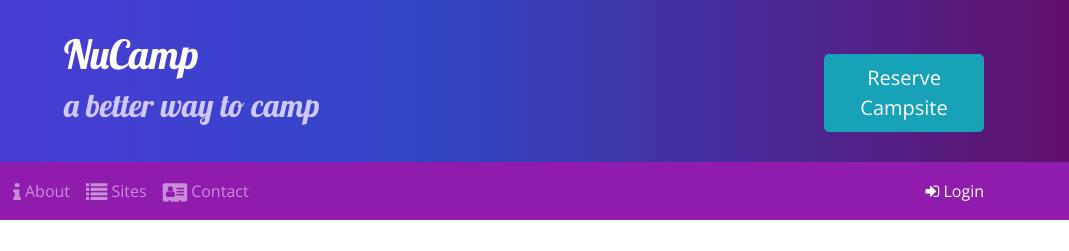
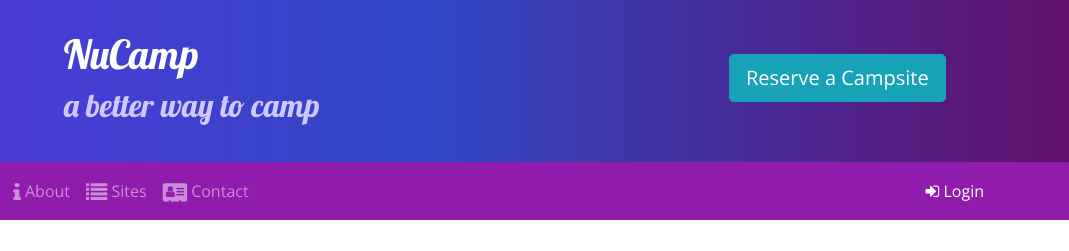
Before and after one commit to timdavidson2/nucampsite, a website: page index.html in a window 1280 px wide. Shown: the top 251 px of the page, 211-1280 px from the left. Drawn offline with nearby package versions, Linux system fonts and the light colour scheme.

Commit message:
Week3Assignment

```diff
--- a/index.html
+++ b/index.html
@@ -29,8 +29,9 @@
                     <h1>NuCamp</h1>
                     <h2>a better way to camp</h2>
                 </div>
-                <div class="col-md-4 col-xl-2 mt-4">
-                  <a href="#reserveModal" role="button" class="btn btn-lg btn-info" data-toggle="modal">Reserve Campsite</a>
+                                            <!-- reservation header button -->
+                <div class="col-md-4 col-xl-3 mt-4">
+                  <a href="#reserveModal" role="button" class="btn btn-lg btn-info" data-toggle="modal">Reserve a Campsite</a>
                 </div>
             </div>
         </div>
```
